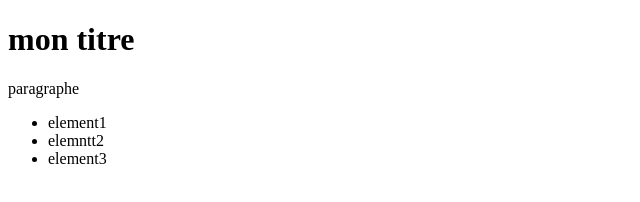
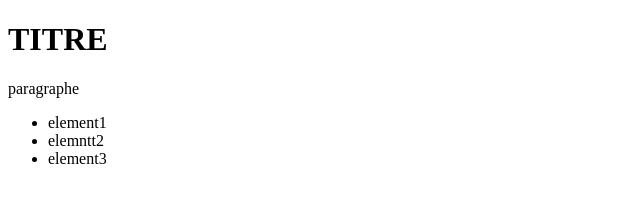
Before and after one commit to tinaa06/Github2, a plain HTML site: page index.html in a window 1280 px wide. Shown: the whole page, without its empty margins (0-640 px from the left). Drawn offline with Linux system fonts and the light colour scheme.

Commit message:
GIT index.html

```diff
--- a/index.html
+++ b/index.html
@@ -7,12 +7,13 @@
     <title>Document</title>
 </head>
 <body>
-    <h1>mon titre </h1>
+    <h1>TITRE  </h1>
     <p>paragraphe</p>
     <ul>
         <li>element1</li>
         <li>elemntt2</li>
         <li>element3</li>
+
     </ul>
 </body>
 </html>
```
